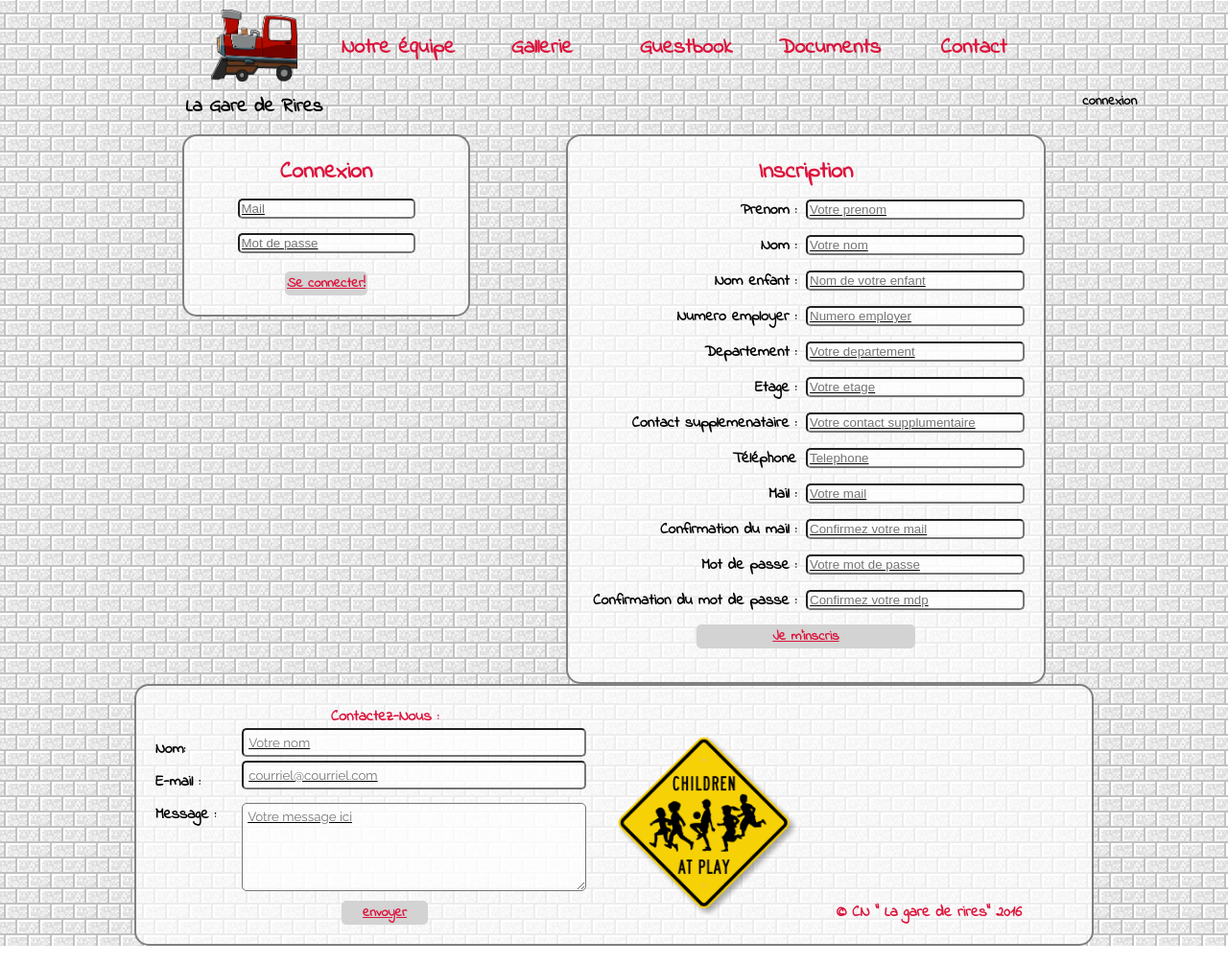
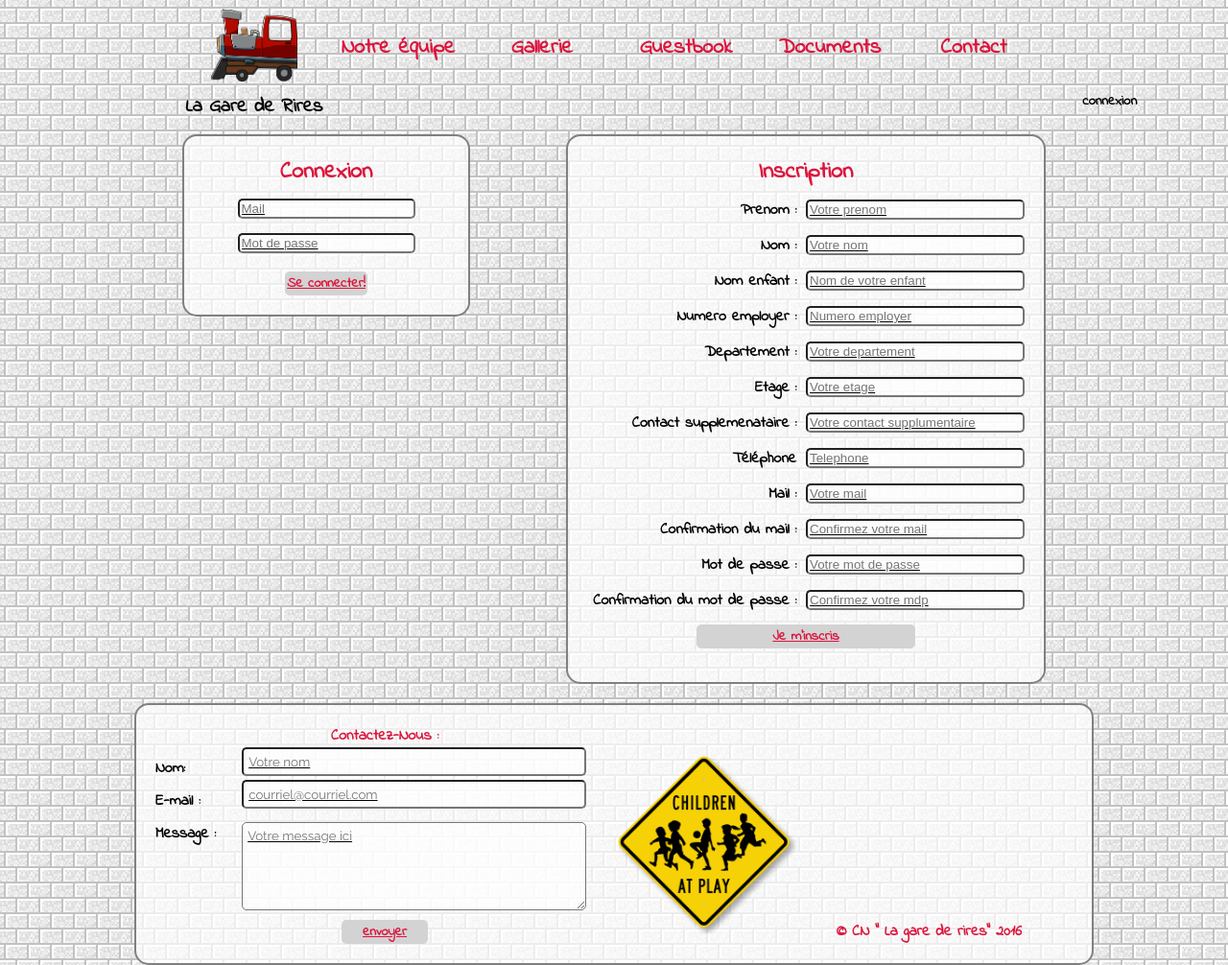
Before and after one commit to Qlcha/La-Gare-de-Rires, a PHP site: page /connexion.php in a window 1280 px wide. Shown: the whole page at 96% size. Run offline with PHP 8.4, Linux system fonts and the light colour scheme; some libraries are stand-ins or nearby versions.

Commit message:
CSS final

```diff
--- a/css/stylesheet.css
+++ b/css/stylesheet.css
@@ -230,6 +230,10 @@
 
 #connexion input:first-of-type {
     margin-bottom: 15px;
+}
+
+#inscription {
+    margin-bottom: 20px;
 }
 
 #inscription label{
```
